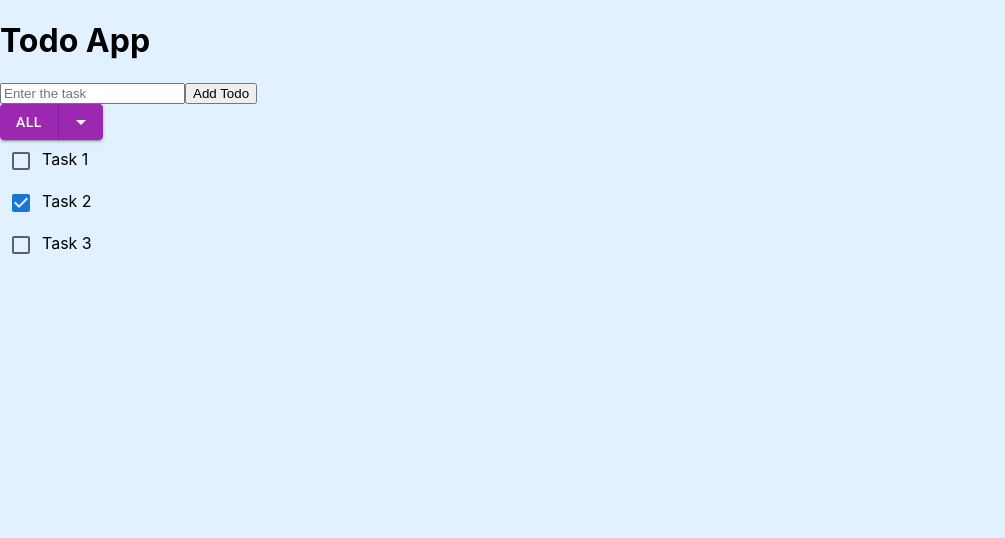
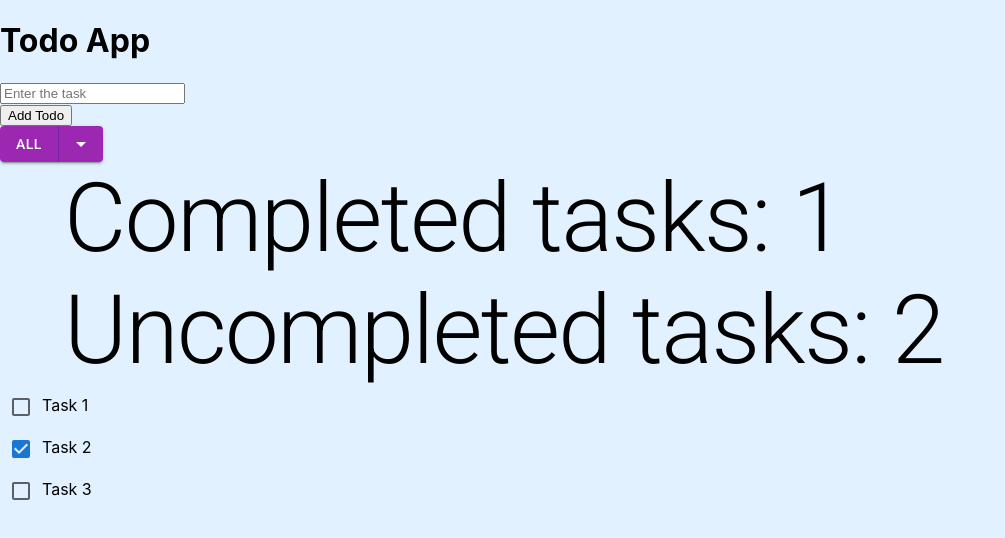
Before and after one commit to deep-logic2000/to-do-app, a React (Create React App) app: page / in a window 1280 px wide. Shown: the top 538 px of the page, without its empty margins (0-1005 px from the left). Built offline with nearby package versions, Linux system fonts and the light colour scheme.

Commit message:
Implement counter & validation of entered task length

```diff
--- /dev/null
+++ b/src/components/Counter/Counter.js
@@ -0,0 +1,26 @@
+/* eslint-disable unicorn/filename-case */
+import React from 'react'
+import { useSelector } from 'react-redux'
+
+import { Container, Typography } from '@mui/material'
+
+const Counter = () => {
+  const allTasks = useSelector((state) => state.tasks)
+
+  const getAmountOfCompletedTasks = () => {
+    return allTasks.filter((task) => task.isCompleted).length
+  }
+
+  return (
+    <Container>
+        <Typography variant="h1" component="h2">
+            Completed tasks: {getAmountOfCompletedTasks()}
+        </Typography>
+        <Typography variant="h1" component="h2">
+            Uncompleted tasks: {allTasks.length - getAmountOfCompletedTasks()}
+        </Typography>
+    </Container>
+  )
+}
+
+export default Counter
--- a/src/components/Header/Header.js
+++ b/src/components/Header/Header.js
@@ -4,41 +4,53 @@ import { useDispatch } from 'react-redux'
 import { addTask } from '../../store/slices/task-slice'
 
 import FilteredButtonsGroup from '../FilteredButtonsGroup'
+import Counter from '../Counter/Counter'
 
+import { MAX_TODO_LENGTH } from '../../constants'
 import './index.scss'
-// import { MAX_TODO_LENGTH } from '../constants'
 
 const Header = () => {
   const [inputValue, setInputValue] = useState('')
+  const [inputErrorMessage, setInputErrorMessage] = useState('')
   const dispatch = useDispatch()
 
   const handleChange = (event) => {
+    if (event.target.value.length > MAX_TODO_LENGTH) {
+      setInputErrorMessage(`The name
+             should be less than ${MAX_TODO_LENGTH} symbols long!`)
+    } else {
+      setInputErrorMessage('')
+    }
     setInputValue(event.target.value)
   }
 
   const handleAddTask = () => {
-    if (inputValue.length < 15) {
+    if (inputValue.length < MAX_TODO_LENGTH) {
       dispatch(addTask(inputValue))
       setInputValue('')
     }
   }
 
-  const handleFilterChange = (event) => {
-    dispatch({ type: 'filter/setFilter', payload: event.target.value })
-  }
-
   return (
     <div>
       <h1>Todo App</h1>
-      <input
-        type="text"
-        value={inputValue}
-        onChange={handleChange}
-        placeholder="Enter the task"
-      />
+      <div>
+        <input
+          type='text'
+          value={inputValue}
+          onChange={handleChange}
+          placeholder='Enter the task'
+        />
+        {inputErrorMessage && (
+          <div className='error-text'>{inputErrorMessage}</div>
+        )}
+      </div>
       <button onClick={handleAddTask}>Add Todo</button>
       <div className='filter-btns-wrapper'>
         <FilteredButtonsGroup />
+      </div>
+      <div className='counter-wrapper'>
+        <Counter />
       </div>
     </div>
   )
--- a/src/components/Header/index.scss
+++ b/src/components/Header/index.scss
@@ -1,3 +1,9 @@
 .filter-btns-wrapper {
     width: 200px;
 }
+
+.error-text {
+    color: red;
+    font-size: 12px;
+    margin-top: 5px;
+}
```
